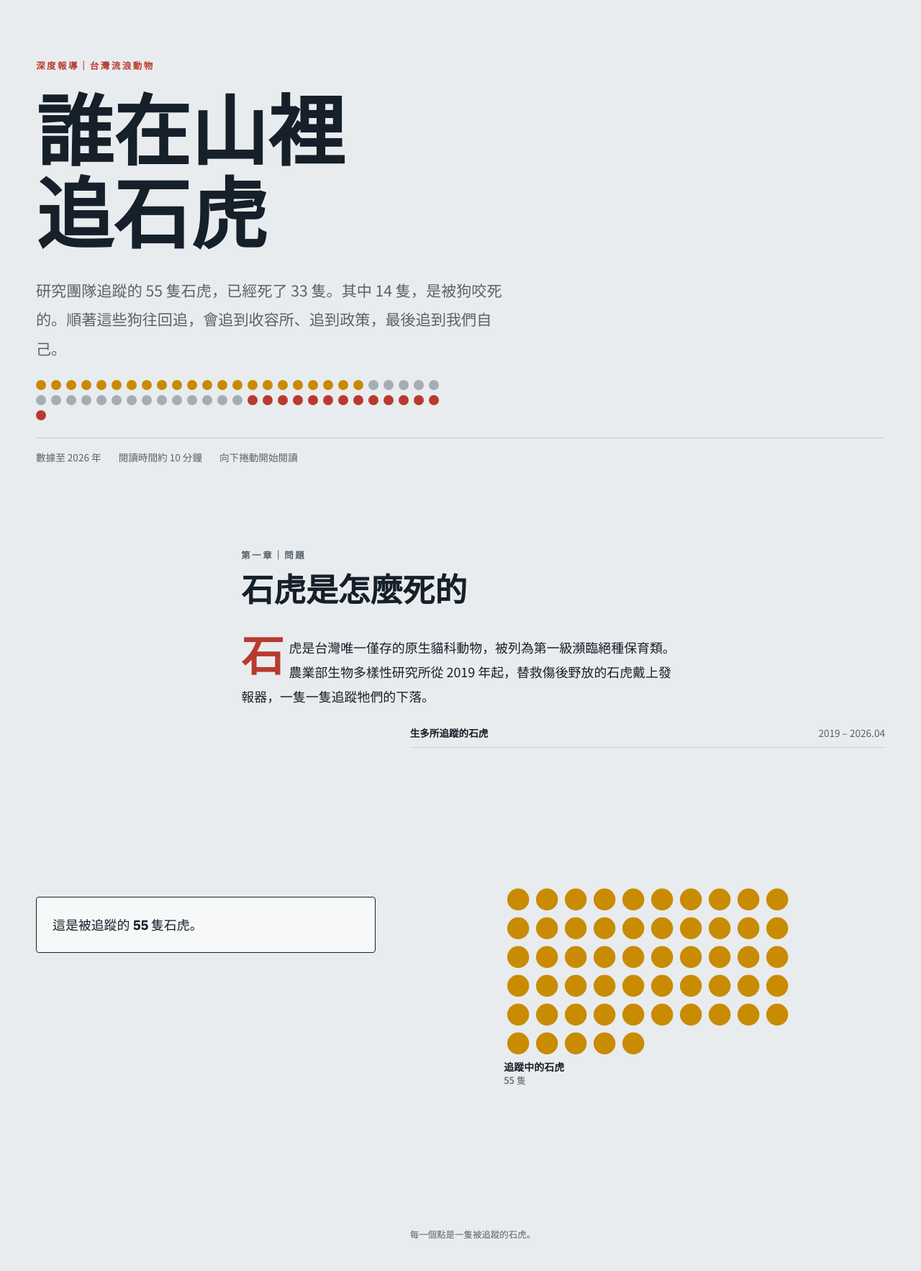
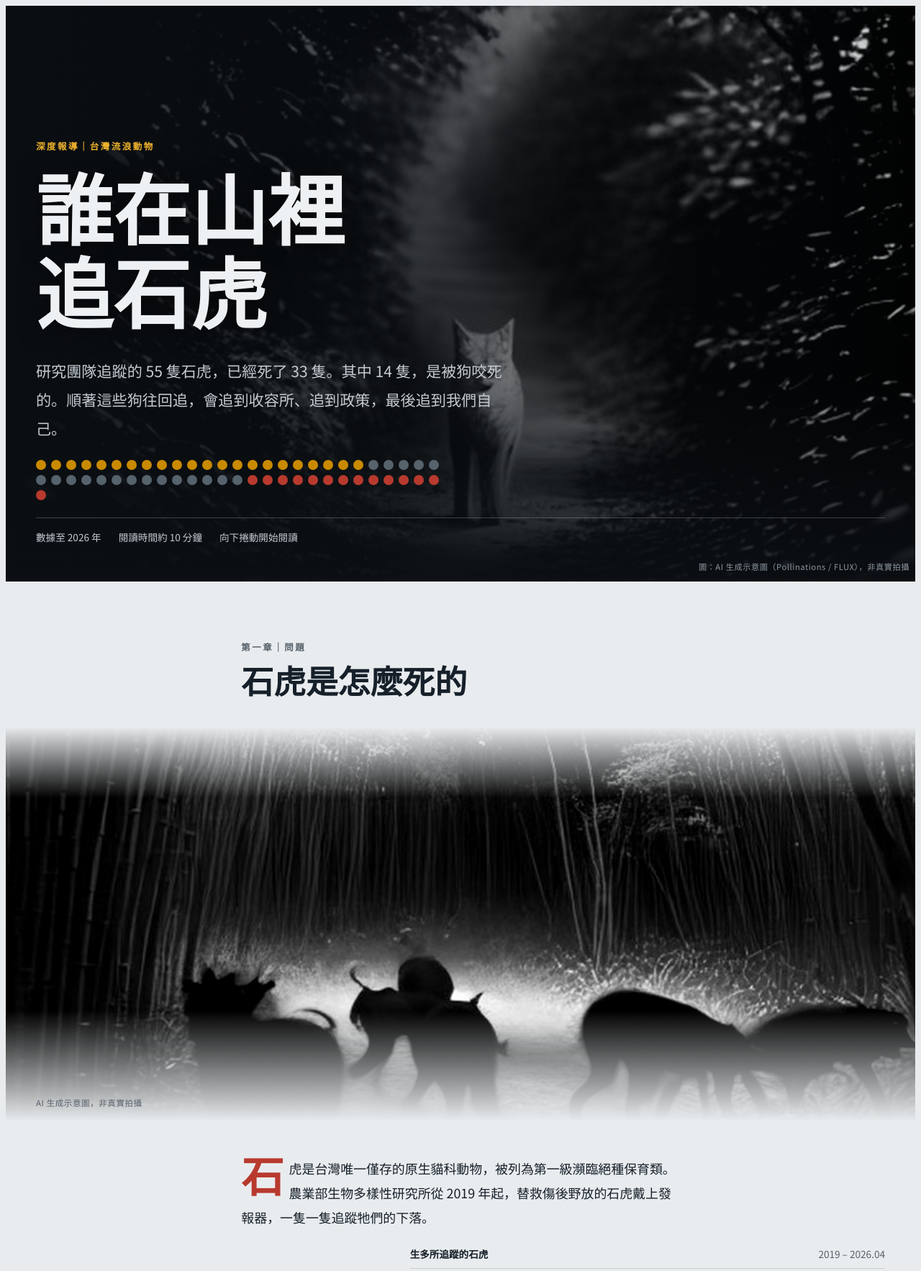
Before and after one commit to zbryikt/fju-115-longform, a plain HTML site: page index.html in a window 1280 px wide. Shown: the top 1766 px of the page at 72% size. Drawn offline with Linux system fonts and the light colour scheme.

Commit message:
Add AI-generated photos: full-screen hero and chapter images
Co-Authored-By: Claude Opus 5.5 <noreply@anthropic.com>

```diff
--- a/index.html
+++ b/index.html
@@ -192,10 +192,40 @@ footer h2{font-size:1rem;margin-bottom:10px;color:var(--ink)}
 footer ol{padding-left:1.3em;margin:0;display:grid;gap:6px}
 .progress{position:fixed;left:0;top:0;height:3px;width:0;background:var(--loss);z-index:20;margin-top:env(safe-area-inset-top,0px)}
 @media (prefers-reduced-motion:reduce){*{transition:none!important;animation:none!important}}
+
+/* ---------- 圖片（AI 生成示意） ---------- */
+.hero-bg{position:relative;width:100vw;margin-left:calc(50% - 50vw);padding-inline:var(--gutter-l) var(--gutter-r);
+  background:#0b0f13;color:#eef1f3;isolation:isolate;overflow:hidden;
+  --ink:#eef1f3;--muted:#c3cbd1;--line:rgba(255,255,255,.22);--ghost:#56626c}
+.hero-bg .hero-img{position:absolute;top:0;left:0;width:112%;height:112%;transform-origin:0 0;object-fit:cover;object-position:70% center;z-index:-2;
+  filter:grayscale(1) contrast(1.1);animation:heroZoom 24s ease-out both}
+.hero-bg::before{content:"";position:absolute;inset:0;z-index:-1;
+  background:linear-gradient(90deg,rgba(11,15,19,.92) 0%,rgba(11,15,19,.7) 45%,rgba(11,15,19,.15) 100%),
+             linear-gradient(0deg,rgba(11,15,19,.95) 0%,rgba(11,15,19,0) 35%)}
+.hero-bg .hero{min-height:min(100svh,980px);align-content:end;padding-bottom:48px}
+.hero-bg .hero .kicker{color:var(--band-accent,#f2b52e)}
+.hero-bg .hero h1{text-shadow:0 2px 30px rgba(0,0,0,.5)}
+.hero-credit{position:absolute;right:var(--gutter-r);bottom:10px;margin:0;font-size:.7rem;color:#8d98a1;letter-spacing:.05em}
+@keyframes heroZoom{from{transform:scale(1.12)}to{transform:scale(1)}}
+@media (prefers-reduced-motion:reduce){.hero-bg .hero-img{animation:none}}
+
+.ch-photo{position:relative;width:100vw;margin:0 0 48px calc(50% - 50vw);aspect-ratio:21/9;max-height:72vh;overflow:hidden;background:#0b0f13}
+.ch-photo[hidden]{display:none}
+.ch-photo img{width:112%;height:112%;transform-origin:0 0;object-fit:cover;object-position:40% 40%;display:block;filter:grayscale(1) contrast(1.08);
+  transform:scale(1.06);transition:transform 1.6s ease-out,opacity 1.2s ease-out;opacity:.0}
+.ch-photo.in img{transform:scale(1);opacity:1}
+.ch-photo::after{content:"";position:absolute;inset:0;pointer-events:none;
+  background:linear-gradient(0deg,var(--bg) 0%,transparent 28%),linear-gradient(180deg,var(--bg) 0%,transparent 18%)}
+.ch-photo figcaption{position:absolute;left:max(16px,calc(50vw - 590px));bottom:14px;z-index:1;font-size:.72rem;color:var(--muted);letter-spacing:.05em}
+.ch-photo.lamp img{filter:grayscale(1) sepia(.55) saturate(1.6) hue-rotate(-8deg) contrast(1.08)}
+@media (max-width:720px){.ch-photo{aspect-ratio:4/3}}
+@media (prefers-reduced-motion:reduce){.ch-photo img{transition:none;transform:none;opacity:1}}
 </style>
 
 <div class="progress" id="progress" aria-hidden="true"></div>
 
+<div class="hero-bg">
+<img class="hero-img" src="img/hero.jpg" alt="" aria-hidden="true">
 <header class="wrap hero">
   <div class="kicker">深度報導｜台灣流浪動物</div>
   <h1>誰在山裡<br>追石虎</h1>
@@ -203,6 +233,8 @@ footer ol{padding-left:1.3em;margin:0;display:grid;gap:6px}
   <div class="hero-dots" aria-hidden="true" id="heroDots"></div>
   <div class="byline"><span>數據至 2026 年</span><span>閱讀時間約 10 分鐘</span><span>向下捲動開始閱讀</span></div>
 </header>
+<p class="hero-credit">圖：AI 生成示意圖（Pollinations / FLUX），非真實拍攝</p>
+</div>
 
 <!-- ===== 一、石虎之死 → 放大到所有野生動物 ===== -->
 <section class="chapter wrap" id="wild">
@@ -210,6 +242,7 @@ footer ol{padding-left:1.3em;margin:0;display:grid;gap:6px}
     <div class="kicker">第一章｜問題</div>
     <h2>石虎是怎麼死的</h2>
   </div>
+  <figure class="ch-photo"><img src="img/ch1-wild.jpg" alt="夜間紅外線相機畫面風格：一群遊蕩犬穿過淺山竹林" loading="lazy"><figcaption>AI 生成示意圖，非真實拍攝</figcaption></figure>
   <div class="prose"><p class="drop">石虎是台灣唯一僅存的原生貓科動物，被列為第一級瀕臨絕種保育類。農業部生物多樣性研究所從 2019 年起，替救傷後野放的石虎戴上發報器，一隻一隻追蹤牠們的下落。</p></div>
 
   <div class="scrolly" data-scrolly="wild">
@@ -237,6 +270,7 @@ footer ol{padding-left:1.3em;margin:0;display:grid;gap:6px}
     <div class="kicker">第二章｜關聯</div>
     <h2>同一段時間，街上的狗也變多了</h2>
   </div>
+  <figure class="ch-photo lamp"><img src="img/ch2-road.jpg" alt="路燈下的山區道路，幾隻遊蕩犬躺在柏油路上" loading="lazy"><figcaption>AI 生成示意圖，非真實拍攝</figcaption></figure>
   <div class="prose"><p>2017 年，是一條反覆出現的分界線。把石虎的死亡通報，和全國遊蕩犬的推估數放在同一條時間軸上。</p></div>
 
   <div class="scrolly" data-scrolly="trend">
@@ -262,6 +296,7 @@ footer ol{padding-left:1.3em;margin:0;display:grid;gap:6px}
     <div class="kicker">第三章｜原因</div>
     <h2>狗為什麼變多</h2>
   </div>
+  <figure class="ch-photo"><img src="img/ch3-feed.jpg" alt="山腳路邊小廟旁的一碗飼料，狗群在後方聚集" loading="lazy"><figcaption>AI 生成示意圖，非真實拍攝</figcaption></figure>
   <div class="prose"><p>目前沒有一份研究能把遊蕩犬增加的原因一次說清楚。下面是政府統計、動保團體的長期資料和學術調查各自指向的因素，強度不一，我們一一標出來源類型。</p></div>
 
   <div class="scrolly" data-scrolly="why">
@@ -290,6 +325,7 @@ footer ol{padding-left:1.3em;margin:0;display:grid;gap:6px}
     <div class="kicker">第四章｜收容</div>
     <h2>籠子沒有變多</h2>
   </div>
+  <figure class="ch-photo"><img src="img/ch4-shelter.jpg" alt="收容所長廊與一排排鐵籠，一隻狗把鼻子貼在欄杆上" loading="lazy"><figcaption>AI 生成示意圖，非真實拍攝</figcaption></figure>
   <div class="prose"><p>零撲殺拿掉了收容所的出口，籠舍卻沒有跟著增加。狗待得越來越久，一格一格被填滿。</p></div>
 
   <div class="scrolly" data-scrolly="shelter">
@@ -356,6 +392,7 @@ footer ol{padding-left:1.3em;margin:0;display:grid;gap:6px}
   <div class="chapter-head" style="text-align:center">
     <div class="kicker">第六章｜我們</div>
   </div>
+  <figure class="ch-photo lamp"><img src="img/ch6-love.jpg" alt="清晨的山徑上，一隻手牽著繫好牽繩的狗" loading="lazy"><figcaption>AI 生成示意圖，非真實拍攝</figcaption></figure>
   <p class="q">我們的愛心，<br>是不是<em>害死了石虎</em>？</p>
   <div class="prose">
     <p>餵狗的人多半出於善意。但一碗沒有配套的飼料，會讓狗活得更久、生得更多，聚成狗群。當這群狗住在淺山，石虎、穿山甲、山羌就在牠們的活動範圍裡。</p>
@@ -633,3 +670,10 @@ footer ol{padding-left:1.3em;margin:0;display:grid;gap:6px}
   if(document.fonts&&document.fonts.ready) document.fonts.ready.then(()=>wildStage.kick());
 })();
 </script>
+<script>
+(()=>{const figs=document.querySelectorAll('.ch-photo');
+  figs.forEach(f=>{const i=f.querySelector('img');i.addEventListener('error',()=>{f.hidden=true});if(i.complete&&!i.naturalWidth&&i.src)f.hidden=true});
+  if(!('IntersectionObserver' in window)){figs.forEach(f=>f.classList.add('in'));return}
+  const io=new IntersectionObserver(es=>es.forEach(e=>{if(e.isIntersecting){e.target.classList.add('in');io.unobserve(e.target)}}),{threshold:.2});
+  figs.forEach(f=>io.observe(f));})();
+</script>
```
Also changed, not shown: img/ch1-wild.jpg (added), img/ch2-road.jpg (added), img/hero.jpg (added), 1 other file.
